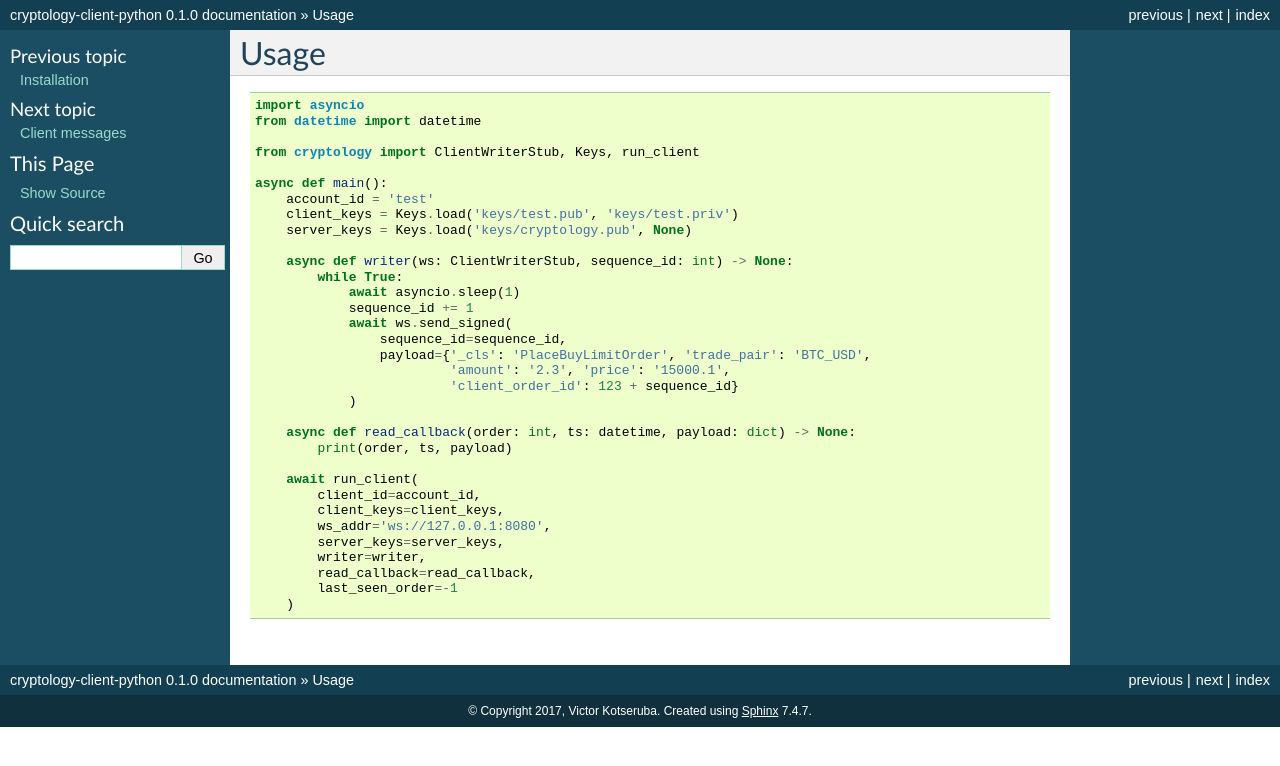
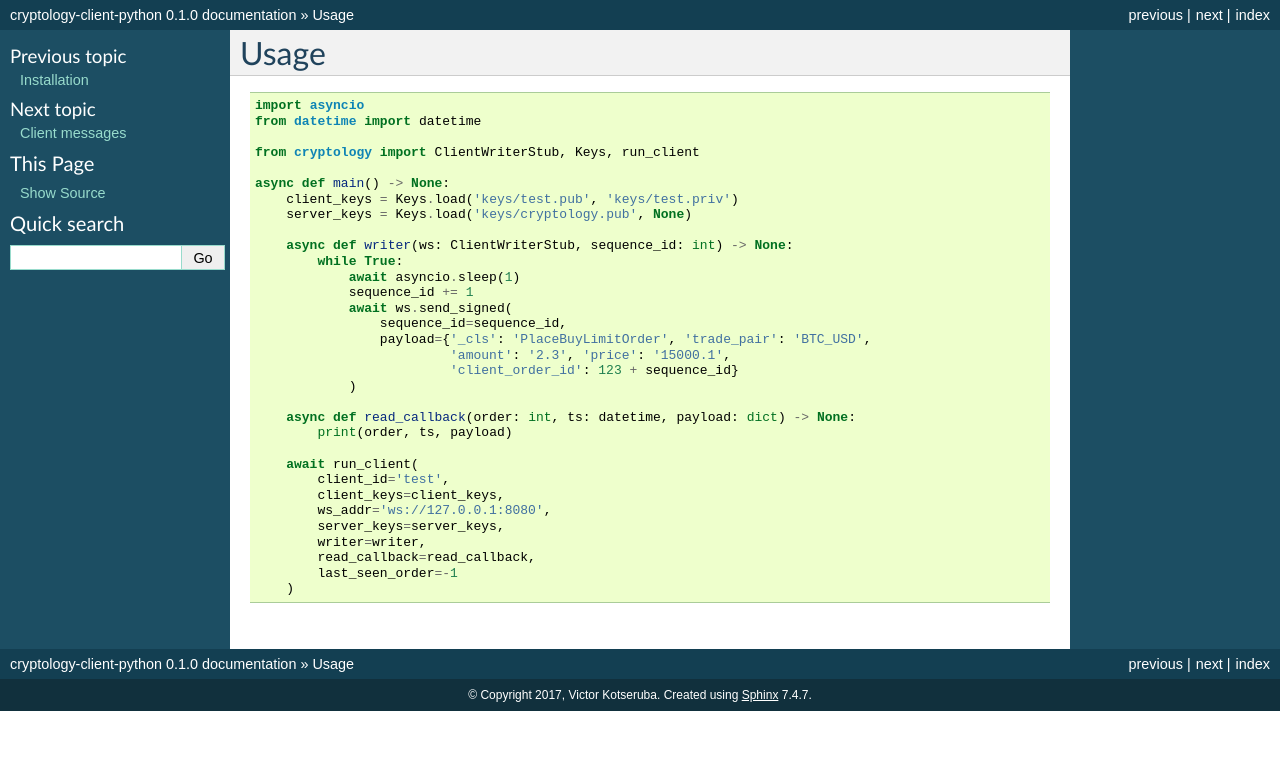
Before and after one commit to CryptologyExchange/cryptology-client-python, a Sphinx documentation site: the page built from docs/usage.rst, in a window 1280 px wide. Shown: the top 766 px of the page. Built offline with Sphinx 7.4.7, drawn with Linux system fonts in a browser that asks for light colours.

Commit message:
gardening

```diff
--- a/docs/conf.py
+++ b/docs/conf.py
@@ -130,6 +130,9 @@ latex_elements = {
     # Latex figure (float) alignment
     #
     # 'figure_align': 'htbp',
+    'classoptions': ',openany,oneside',
+    'maketitle': '',
+    'papersize': 'a4paper',
 }
 
 # Grouping the document tree into LaTeX files. List of tuples
--- a/docs/usage.rst
+++ b/docs/usage.rst
@@ -9,8 +9,7 @@ Usage
 
     from cryptology import ClientWriterStub, Keys, run_client
 
-    async def main():
-        account_id = 'test'
+    async def main() -> None:
         client_keys = Keys.load('keys/test.pub', 'keys/test.priv')
         server_keys = Keys.load('keys/cryptology.pub', None)
 
@@ -29,7 +28,7 @@ Usage
             print(order, ts, payload)
 
         await run_client(
-            client_id=account_id,
+            client_id='test',
             client_keys=client_keys,
             ws_addr='ws://127.0.0.1:8080',
             server_keys=server_keys,
```
Also changed, not shown: 2 other files.
